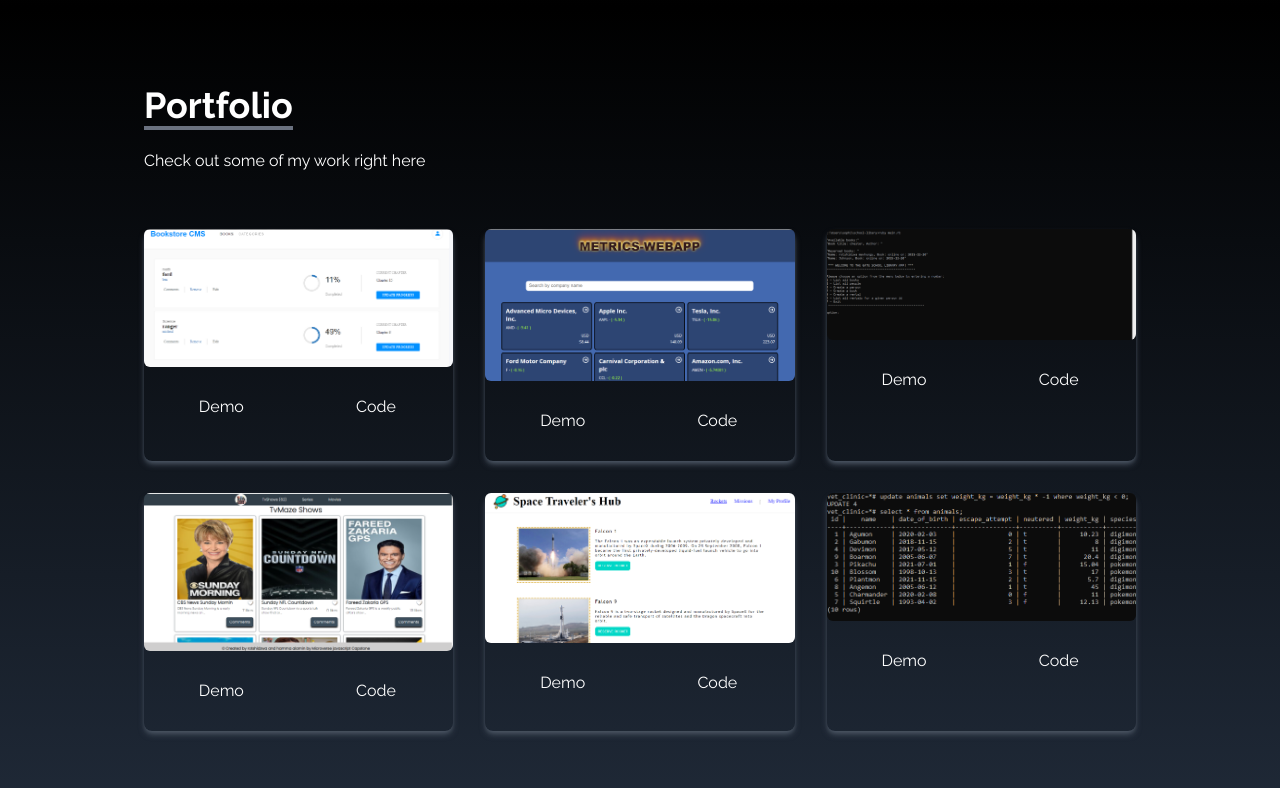
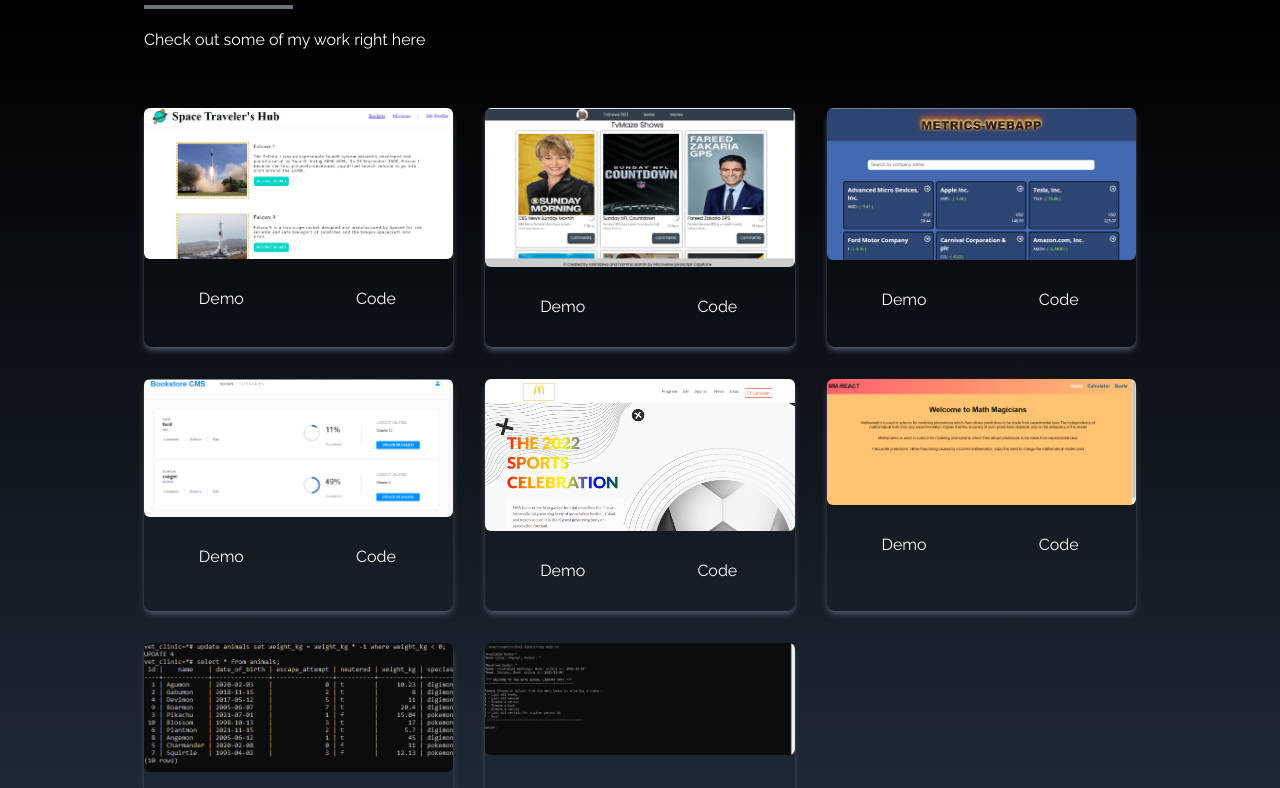
Before and after one commit to rotshidzw/My-Portfolio, a React (Create React App) app: page / in a window 1280 px wide. Shown: the part 1592-2380 px from the top of the page. Built offline with nearby package versions, Linux system fonts and the light colour scheme; a web font is replaced by a local one.

Commit message:
fixing portfolioss

```diff
--- a/src/components/Experiance.js
+++ b/src/components/Experiance.js
@@ -1,4 +1,5 @@
-import React from 'react'
+import React from 'react';
+
 import html from '../assets/html.png';
 import css from '../assets/css.png';
 import javascript from '../assets/javascript.png';
--- a/src/components/Portfolio.jsx
+++ b/src/components/Portfolio.jsx
@@ -4,45 +4,60 @@
 import navbar from "../assets/portfolio/navbar.jpg";
 import reactParallax from "../assets/portfolio/reactParallax.jpg";
 import reactSmooth from "../assets/portfolio/reactSmooth.jpg";
-import reactWeather from "../assets/portfolio/reactWeather.jpg";
+import math from "../assets/portfolio/math.jpg";
+import usestate from "../assets/portfolio/usestate.jpg"
+import reactWeather from "../assets/portfolio/reactWeather.jpg"
 
 const portfolios = [
   {
     id: 1,
-      src: arrayDestruct,
+    src: installNode,
     href: 'https://space-travelers-hubs.netlify.app/',
     code: 'https://github.com/rotshidzw/space-travelers-hub'
   },
   {
     id: 2,
-      src: reactParallax,
+    src: reactSmooth,
     href: 'https://hammaazarok.github.io/javascript-capstone/',
     code: 'https://github.com/hammaazarok/javascript-capstone'
   },
   {
     id: 3,
-      src: navbar,
+    src: reactParallax,
     href: 'https://metricss-webapp.netlify.app/',
     code: 'https://github.com/rotshidzw/Metrics-webapp'
   },
   {
     id: 4,
-      src: reactSmooth,
+    src: arrayDestruct,
     href: 'https://bookstorestorage.netlify.app/',
     code: 'https://github.com/rotshidzw/bookstore'
   },
   {
     id: 5,
-      src: installNode,
+    src: usestate,
     href: 'https://rotshidzw.github.io/capstone/',
     code: 'https://github.com/rotshidzw/capstone'
   },
   {
     id: 6,
-      src: reactWeather,
+    src: math,
     href: 'https://math-megician.netlify.app/',
     code: 'https://github.com/rotshidzw/react-math'
   },
+  {
+    id: 7,
+    src: reactWeather,
+    href: 'https://github.com/rotshidzw/clinic',
+    code: 'https://github.com/rotshidzw/clinic'
+  },
+  {
+    id: 8,
+    src: navbar,
+    href: 'https://github.com/ifzyy/school-libary',
+    code: 'https://github.com/ifzyy/school-libary'
+  },
+
 ];
 const Portfolio = () => {
 
@@ -66,7 +81,7 @@
         </div>
 
         <div className="grid sm:grid-cols-2 md:grid-cols-3 gap-8 px-12 sm:px-0">
-          {portfolios.map(({ id, src, href, code}) => (
+          {portfolios.map(({ id, src, href, code }) => (
             <div key={id} className="shadow-md shadow-gray-600 rounded-lg">
               <img
                 src={src}
@@ -74,10 +89,10 @@
                 className="rounded-md duration-200 hover:scale-105"
               />
               <div className="flex items-center justify-center">
-                <button onClick={()=>handlesubmit(href)} className="w-1/2 px-6 py-3 m-4 duration-200 hover:scale-105">
+                <button onClick={() => handlesubmit(href)} className="w-1/2 px-6 py-3 m-4 duration-200 hover:scale-105">
                   Demo
                 </button>
-                <button onClick={()=>handlesubmit(code)} className="w-1/2 px-6 py-3 m-4 duration-200 hover:scale-105">
+                <button onClick={() => handlesubmit(code)} className="w-1/2 px-6 py-3 m-4 duration-200 hover:scale-105">
                   Code
                 </button>
               </div>
```
Also changed, not shown: src/components/Home.js (line endings or trailing spaces). Lines whose indentation alone changed are shown as unchanged.
